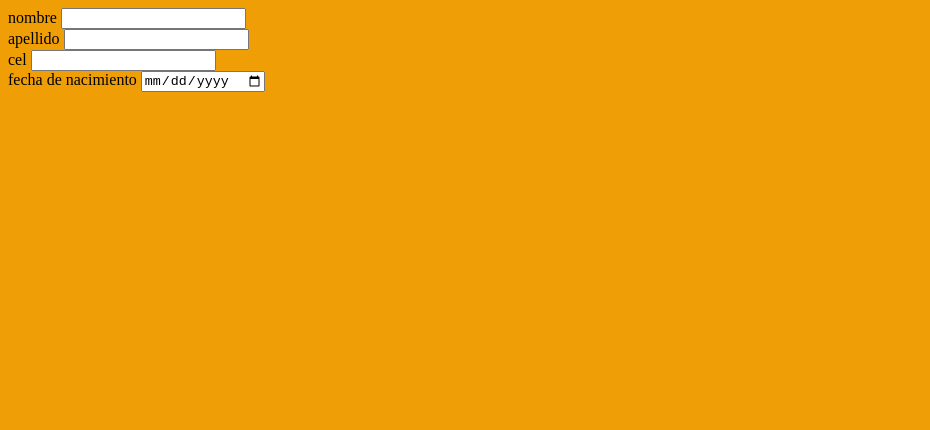
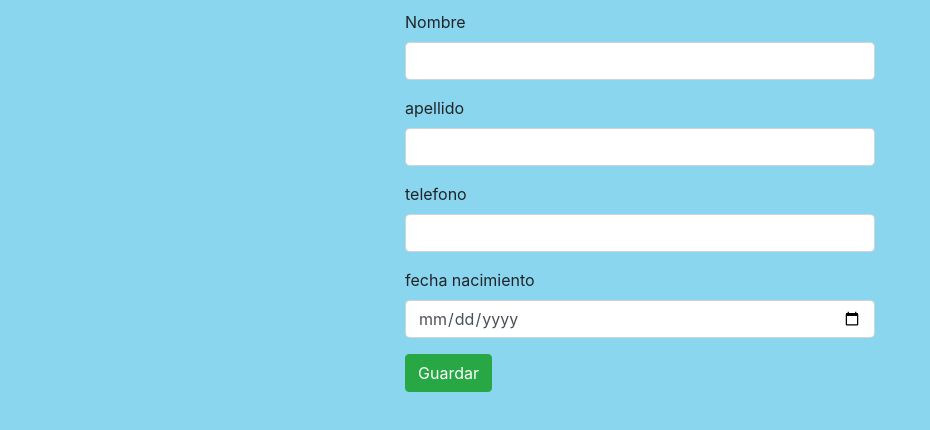
Before and after one commit to crgiosk/Pagina, a plain HTML site: page index.html in a window 1280 px wide. Shown: the whole page, without its empty margins (0-930 px from the left). Drawn offline with nearby package versions, Linux system fonts and the light colour scheme.

Commit message:
agrego de boostrap y modifica

```diff
--- a/index.html
+++ b/index.html
@@ -1,26 +1,49 @@
 <!DOCTYPE html>
 <html lang="en">
+
 <head>
     <meta charset="UTF-8">
     <meta name="viewport" content="width=device-width, initial-scale=1.0">
     <meta http-equiv="X-UA-Compatible" content="ie=edge">
+    <link rel="stylesheet" href="https://stackpath.bootstrapcdn.com/bootstrap/4.3.1/css/bootstrap.min.css"
+        integrity="sha384-ggOyR0iXCbMQv3Xipma34MD+dH/1fQ784/j6cY/iJTQUOhcWr7x9JvoRxT2MZw1T" crossorigin="anonymous">
+
+
     <link rel="stylesheet" href="stylos.css">
     <title>Practica git</title>
 </head>
+
 <body>
 
-    <div class="container">
-        <form action="#">
-            <label for="">nombre</label>
-            <input type="text"><br>
-            <label for="">apellido</label>
-            <input type="text"><br>
-            <label for="">cel</label>
-            <input type="text"><br>
-            <label for="">fecha de nacimiento</label>
-            <input type="date"><br>
-        </form>
+    <div class="contenedor">
+        <div class="container">
+            <form action="#">
+                <div class="form-group">
+                    <label for="">Nombre</label>
+                    <input type="text" class="form-control input-sm">
+                </div>
+                <div class="form-group">
+                    <label for="">apellido</label>
+                    <input type="text" class="form-control input-sm">
+                </div>
+                <div class="form-group">
+                    <label for="">telefono</label>
+                    <input type="text" class="form-control input-sm">
+                </div>
+                <div class="form-group">
+                    <label for="">fecha nacimiento</label>
+                    <input type="date" class="form-control input-sm">
+                </div>
+                <div class="form-group">
+                    <button class="btn btn-success" type="submit">Guardar</button>
+                </div>
+
+
+
+            </form>
+        </div>
     </div>
 
 </body>
+
 </html>
--- a/stylos.css
+++ b/stylos.css
@@ -1,3 +1,8 @@
 body{
-    background-color: rgb(240, 158, 6);
+    padding-top: 10px;
+    background-color: rgb(137, 214, 238);
 }
+.contenedor{
+    width: 500px;
+    margin: 0 auto;
+}
```
